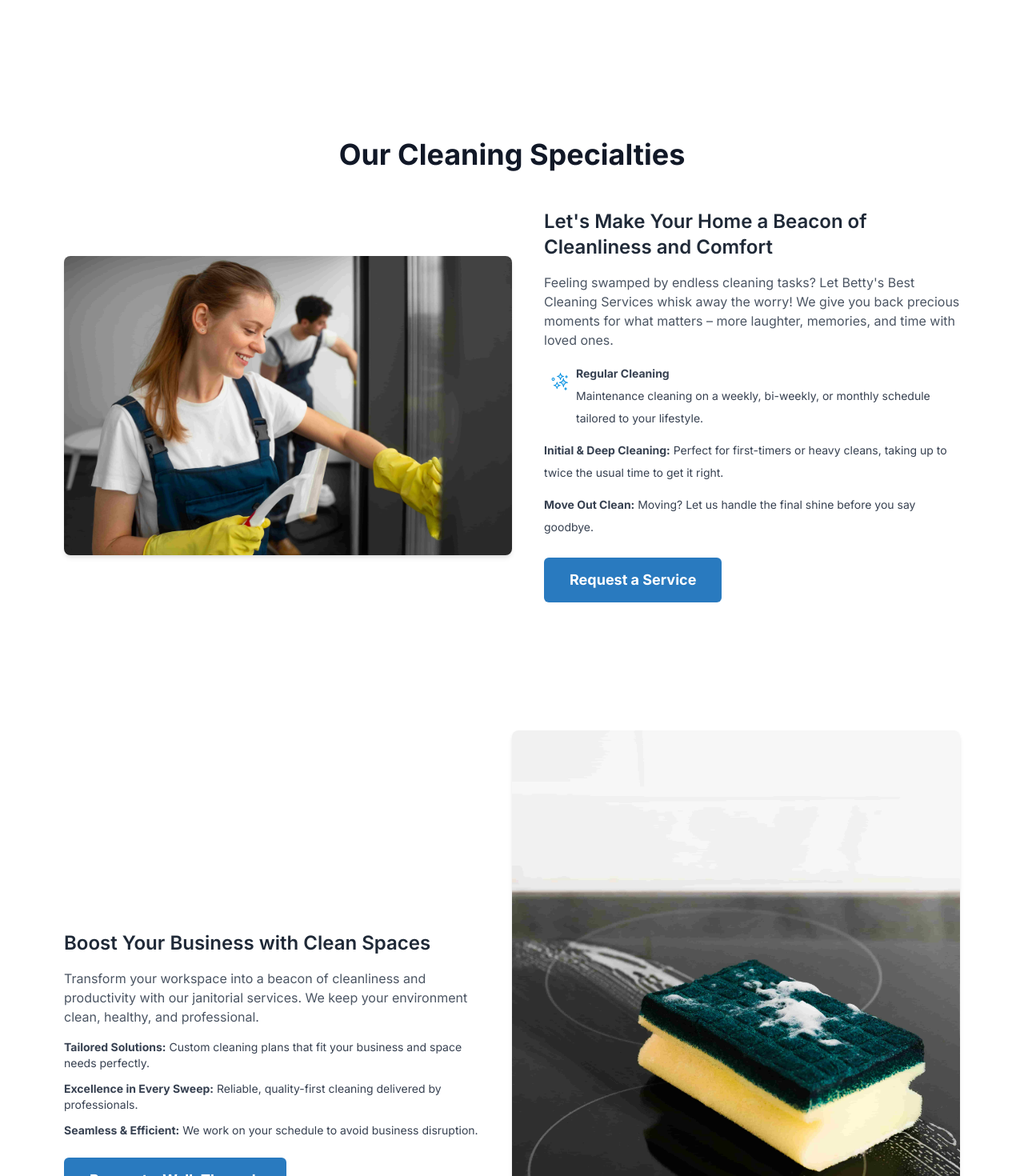
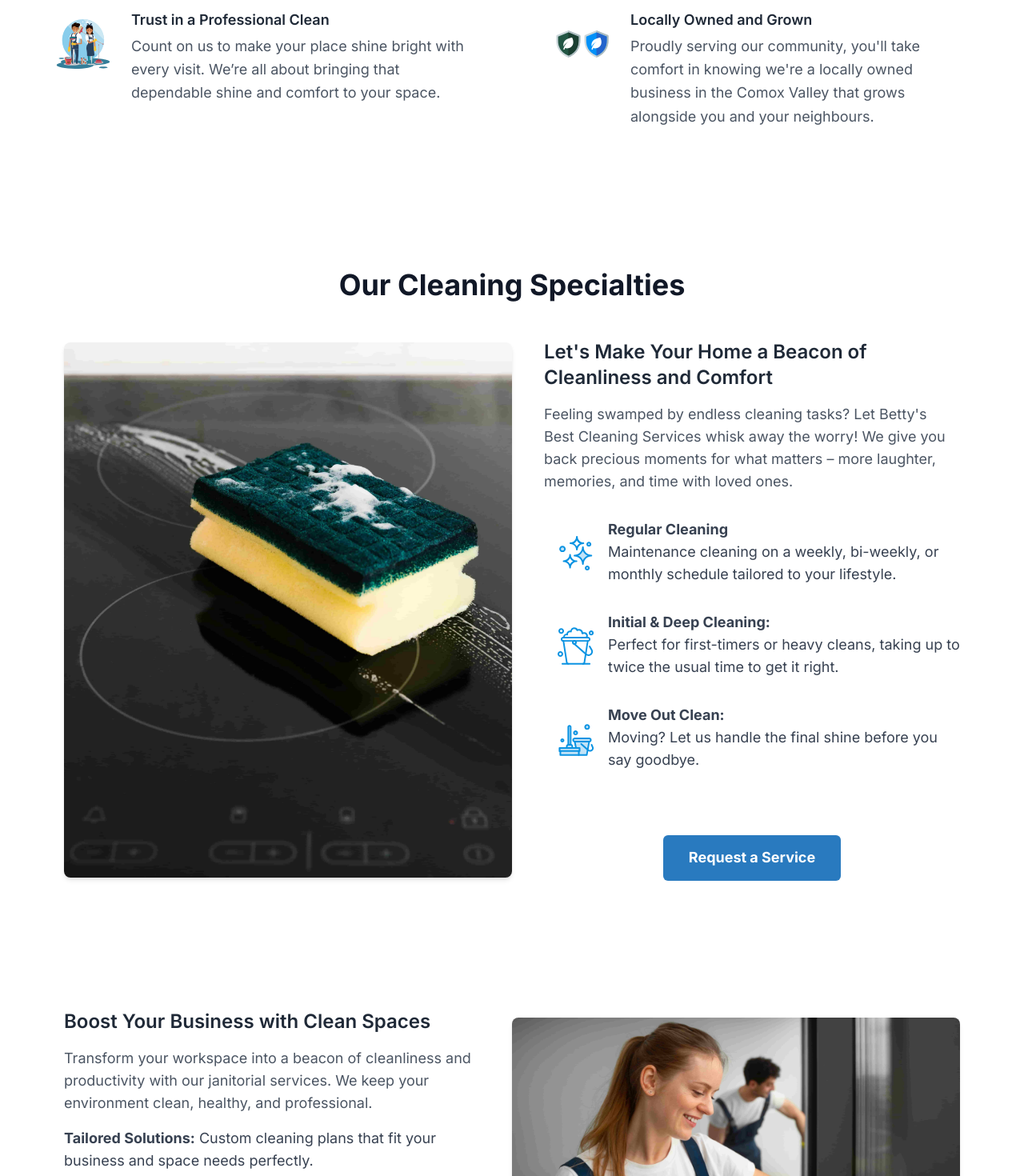
Before and after one commit to Sumit-tech-joshi/splash-pro, a React (Create React App) app: page / in a window 1280 px wide. Shown: the part 1330-2800 px from the top of the page at 80% size. Built offline with nearby package versions, Linux system fonts and the light colour scheme.

Commit message:
Chnage in benfit section

```diff
--- a/src/components/common/Footer.jsx
+++ b/src/components/common/Footer.jsx
@@ -2,7 +2,7 @@ import React from 'react';
 
 const Footer = () => {
   return (
-    <footer className="bg-gray-100 text-center py-6 text-sm text-gray-700">
+    <footer className="bg-gray-100 text-center py-6 text-lg text-gray-700">
       <div>© {new Date().getFullYear()} CleanEase. All rights reserved.</div>
       <div className="mt-1">Contact: contact@cleanease.com</div>
     </footer>
--- a/src/components/home/BenefitSection.jsx
+++ b/src/components/home/BenefitSection.jsx
@@ -31,7 +31,7 @@ const features = [
 
 const BenefitSection = () => {
   return (
-    <section className="bg-white py-16 px-4 md:px-10">
+    <section className="bg-white py-16 px-4 md:px-10 text-lg">
       <div className="max-w-5xl mx-auto text-center space-y-6">
         <h2 className="text-2xl md:text-4xl font-semibold text-dark">
           Find Your Happy Place in a Clean Home – Without the Fuss
@@ -41,7 +41,7 @@ const BenefitSection = () => {
         </p>
       </div>
 
-      <div className="grid gap-10 mt-14 md:grid-cols-2 max-w-6xl mx-auto">
+      <div className="grid gap-[6rem] mt-14 md:grid-cols-2 max-w-6xl mx-auto">
         {features.map((f, i) => (
           <motion.div
             key={i}
@@ -54,11 +54,11 @@ const BenefitSection = () => {
             <img
               src={f.icon}
               alt={f.title}
-              className="w-10 h-10 mt-1 shrink-0"
+              className="w-20 h-20 mt-1 shrink-0"
             />
             <div>
-              <h3 className="text-lg font-semibold text-dark">{f.title}</h3>
-              <p className="text-gray-600 text-sm leading-relaxed mt-1">
+              <h3 className="font-semibold text-dark">{f.title}</h3>
+              <p className="text-gray-600 leading-relaxed mt-1">
                 {f.desc}
               </p>
             </div>
--- a/src/components/home/ResidentialShowcase.jsx
+++ b/src/components/home/ResidentialShowcase.jsx
@@ -8,11 +8,11 @@ const ResidentialShowcase = () => {
       <div className="grid gap-6 md:grid-cols-2">
         <div>
           <img src={res1} alt="kitchen" className="rounded shadow" />
-          <p className="mt-2 text-sm text-gray-600">Detailed kitchen cleaning with focus on hygiene and aesthetics.</p>
+          <p className="mt-2 text-lg text-gray-600">Detailed kitchen cleaning with focus on hygiene and aesthetics.</p>
         </div>
         <div>
           <img src={res2} alt="bathroom" className="rounded shadow" />
-          <p className="mt-2 text-sm text-gray-600">Sparkling bathrooms cleaned top to bottom.</p>
+          <p className="mt-2 text-lg text-gray-600">Sparkling bathrooms cleaned top to bottom.</p>
         </div>
       </div>
     </section>
--- a/src/components/home/ReviewSection.jsx
+++ b/src/components/home/ReviewSection.jsx
@@ -18,7 +18,7 @@ const ReviewSection = () => {
           <img src="https://i.pravatar.cc/50?img=1" alt="Avatar" class="w-12 h-12 rounded-full border"/>
           <div class="text-left">
             <h4 class="font-semibold text-gray-800">Emily R.</h4>
-            <p class="text-sm text-gray-500">Google Review</p>
+            <p class="text-lg text-gray-500">Google Review</p>
           </div>
         </div>
         <p class="text-gray-700 mb-4 italic">
@@ -33,7 +33,7 @@ const ReviewSection = () => {
           <img src="https://i.pravatar.cc/50?img=2" alt="Avatar" class="w-12 h-12 rounded-full border"/>
           <div class="text-left">
             <h4 class="font-semibold text-gray-800">Jason L.</h4>
-            <p class="text-sm text-gray-500">Facebook Review</p>
+            <p class="text-lg text-gray-500">Facebook Review</p>
           </div>
         </div>
         <p class="text-gray-700 mb-4 italic">
@@ -47,7 +47,7 @@ const ReviewSection = () => {
           <img src="https://i.pravatar.cc/50?img=3" alt="Avatar" class="w-12 h-12 rounded-full border"/>
           <div class="text-left">
             <h4 class="font-semibold text-gray-800">Samantha K.</h4>
-            <p class="text-sm text-gray-500">Google Review</p>
+            <p class="text-lg text-gray-500">Google Review</p>
           </div>
         </div>
         <p class="text-gray-700 mb-4 italic">
--- a/src/components/home/ServiceSection.jsx
+++ b/src/components/home/ServiceSection.jsx
@@ -10,7 +10,7 @@ import cleaningBrush from "../../assets/cleaning_brush.svg";
 
 const BenefitSection = () => {
   return (
-    <section class="bg-white py-16 px-6 sm:px-10 lg:px-20">
+    <section class="bg-white py-16 px-6 sm:px-10 lg:px-20 text-lg leading-7">
       <div class="max-w-7xl mx-auto">
         <h2 class="text-3xl sm:text-4xl font-bold text-center text-gray-900 mb-12">
           Our Cleaning Specialties
@@ -20,7 +20,7 @@ const BenefitSection = () => {
           {/* <!-- Residential Cleaning --> */}
           <div class="flex flex-col lg:flex-row gap-10 items-center">
             <img
-              src={cleanImageOne}
+              src={cleanImageTwo}
               alt="Residential Cleaning"
               class="w-full lg:w-1/2 rounded-lg shadow-md object-cover"
             />
@@ -34,9 +34,9 @@ const BenefitSection = () => {
                 precious moments for what matters – more laughter, memories, and
                 time with loved ones.
               </p>
-              <ul class="space-y-3 text-sm text-gray-700 text-lg leading-7">
-                <li className="flex ">
-                  <img src={shine} className="w-10 h-10 mt-1 shrink-0" />
+              <ul class="text-lg text-gray-700 text-lg">
+                <li className="flex mt-8">
+                  <img src={shine} className="w-20 h-20 mt-1 shrink-0" />
                   <div>
                     <div className="font-bold">Regular Cleaning</div>
                     <p>
@@ -46,29 +46,44 @@ const BenefitSection = () => {
                   </div>
                 </li>
 
-                <li>
-                  <strong>Initial & Deep Cleaning:</strong> Perfect for
-                  first-timers or heavy cleans, taking up to twice the usual
+                <li className="flex mt-8">
+                  <img src={bucket} className="w-20 h-20 mt-1 shrink-0" />
+                  <div>
+                    <div className="font-bold">Initial & Deep Cleaning:</div>
+                    <p>
+                    Perfect for first-timers or heavy cleans, taking up to twice the usual
                   time to get it right.
+                    </p>
+                  </div>
                 </li>
-                <li>
-                  <strong>Move Out Clean:</strong> Moving? Let us handle the
+
+                <li className="flex mt-8">
+                  <img src={cleaningKit} className="w-20 h-20 mt-1 shrink-0" />
+                  <div>
+                    <div className="font-bold">Move Out Clean:</div>
+                    <p>
+                    Moving? Let us handle the
                   final shine before you say goodbye.
+                    </p>
+                  </div>
                 </li>
               </ul>
+              <div className=" mt-14 text-center">
               <a
                 href="#contact"
-                class="mt-6 inline-block btn-primary inline-block mt-10 md:mt-6 !mt-32hover:bg-blue-700 text-white px-6 py-3 rounded-lg font-semibold transition"
+                className="inline-block btn-primary md:mt-6 !mt-32hover:bg-blue-700 text-white px-6 py-3 rounded-lg font-semibold transition"
               >
                 Request a Service
               </a>
+              </div>
+
             </div>
           </div>
 
           {/* <!-- Janitorial Cleaning --> */}
           <div class="flex flex-col lg:flex-row-reverse gap-10 items-center">
             <img
-              src={cleanImageTwo}
+              src={cleanImageOne}
               alt="Janitorial Cleaning"
               class="w-full lg:w-1/2 rounded-lg shadow-md object-cover"
             />
@@ -81,7 +96,7 @@ const BenefitSection = () => {
                 productivity with our janitorial services. We keep your
                 environment clean, healthy, and professional.
               </p>
-              <ul class="space-y-3 text-sm text-gray-700">
+              <ul class="text-gray-700">
                 <li>
                   <strong>Tailored Solutions:</strong> Custom cleaning plans
                   that fit your business and space needs perfectly.
@@ -120,7 +135,7 @@ const BenefitSection = () => {
                 come in to polish every inch of your space to perfection — ready
                 for move-in or showing off.
               </p>
-              <ul class="space-y-3 text-sm text-gray-700">
+              <ul class="text-lg text-gray-700">
                 <li>
                   <strong>Detail-Oriented Shine:</strong> Every surface and
                   corner meticulously cleaned and inspected.
--- a/src/index.css
+++ b/src/index.css
@@ -41,6 +41,6 @@ body {
 
 @layer components {
   .input {
-    @apply w-full border border-gray-300 rounded-md px-4 py-2 text-sm focus:outline-none focus:ring-2 focus:ring-blue-600;
+    @apply w-full border border-gray-300 rounded-md px-4 py-2 text-lg focus:outline-none focus:ring-2 focus:ring-blue-600;
   }
 }
```
Also changed, not shown: src/assets/cleaning_two.jpg.
